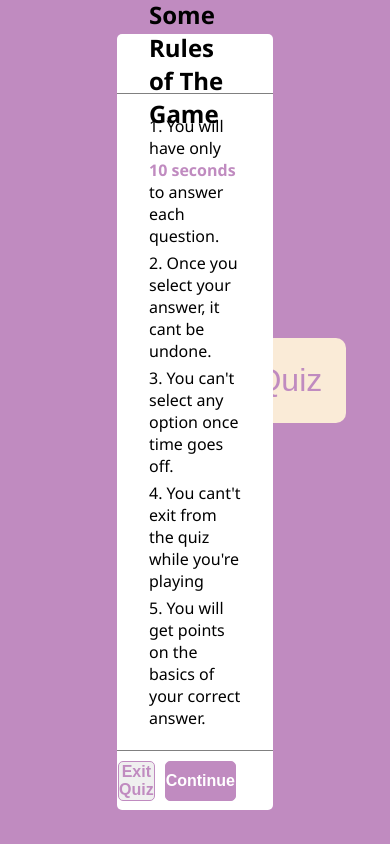
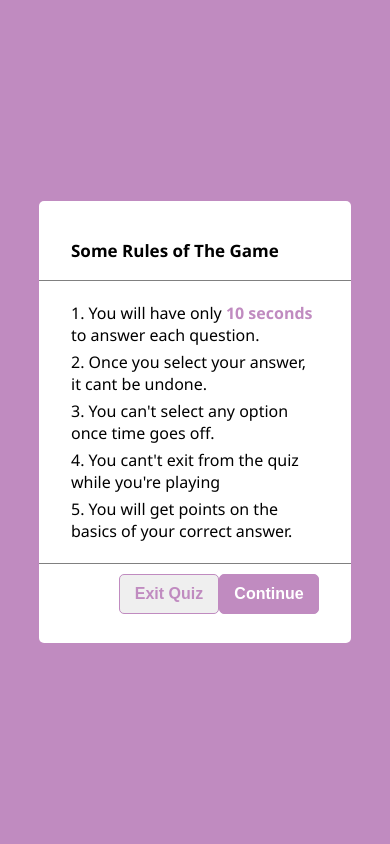
Before and after one commit to Angela-Oluchi/Quiz-app, a plain HTML site: page index.html in a window 390 px wide. Both pictures are taken after a click on the button "Start Quiz". Shown: the top 844 px of the page. Drawn offline with Linux system fonts and the light colour scheme.

Commit message:
fifth commit

```diff
--- a/index.html
+++ b/index.html
@@ -28,7 +28,7 @@
         <div class="rules">5. You will get points on the basics of your correct answer.</div>
 
     </div>
-     <!-- continue and exit button -->
+     <!-- rules continue and exit button -->
      <div class="btns">
         <button class="exit">Exit Quiz</button>
         <button class="again">Continue</button>
@@ -85,7 +85,7 @@
     <div class="icon-result">
         <i class="fas fa-face-smile"></i>
     </div>
-    <div class="complete-text">You've Completd The Quiz!</div>
+    <div class="complete-text">You've Completed The Quiz!</div>
     <div class="score-text">
         <!-- <span>and sorry you scored <p>2</p>out of <p>5</p></span></div> -->
     <div class="btns">
--- a/style.css
+++ b/style.css
@@ -9,13 +9,25 @@ body{
     background-color: rgb(192, 139, 192);
 
 }
-
+/* the start button */
 .start-btn{
     position: absolute;
     top: 40%;
     left: 40%;
     transform: translate(-50% -50%);
 }
+.start-btn button{
+    border: none;
+    border-radius: 10px;
+    padding: 1.5rem;
+    font-size: 2rem;
+    color: rgb(192, 139, 192);
+    outline:none;
+    background-color: antiquewhite;
+    cursor: grabbing;
+}
+
+/* rules section */
 .rules-box,
 .quiz-box,
 .result-box{
@@ -34,16 +46,7 @@ body{
     z-index: 5;
 }
 
-.start-btn button{
-    border: none;
-    border-radius: 10px;
-    padding: 1.5rem;
-    font-size: 2rem;
-    color: rgb(192, 139, 192);
-    outline:none;
-    background-color: antiquewhite;
-    cursor: grabbing;
-}
+
 
 .rules-box{
     background-color: white;
@@ -115,7 +118,7 @@ body{
     background-color: rgb(151, 52, 151);
     color: white;
 }
-
+/* the quiz section */
 .quiz-box{
     /* display: none; */
     width: 550px;
@@ -356,3 +359,50 @@ footer .next-btn:hover{
     cursor: grabbing;
     transition: all 0.3s ease;
 }
+/* media query */
+@media only screen and (max-width: 600px) {
+    .start-btn{
+        position: absolute;
+        top: 30%;
+        right: -10%;
+    }.start-btn button{
+        padding: 20px;
+        font-size: 20px;
+
+    }
+    .rules-box{
+        width: 80%;
+        min-height: 40%;
+        padding: 20px 0;
+    }
+    .rules-box,
+    .quiz-box,
+    .result-box{
+    position: absolute;
+        top: 50%;
+        right: -10%;
+    }
+    .rules-box .btns button{
+        margin: 0;
+        font-size: 16px;
+    }
+    .rules-box .rules-title{
+
+        font-size: 17px;
+        font-weight: 800;
+    }
+
+    .quiz-box{
+        width: 80%;
+    }
+    .quiz-title{
+        font-size: 10px;
+        font-weight: 600;
+        padding-top: 5px;
+    }
+    .quiz-box section .que-text{
+        font-size: 20px;
+        font-weight: 600;
+        padding-bottom: 10px;
+    }
+}
```
